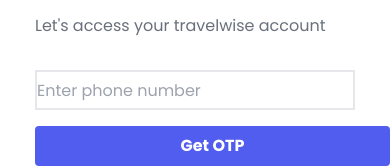
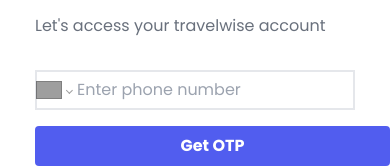
Before and after one commit to vishnukp1/React-firebase, a React (Vite) app: page / in a window 390 px wide. Shown: the part 301-469 px from the top of the page. Built offline with nearby package versions, Linux system fonts and the light colour scheme; grey boxes are pictures that could not be loaded.

Commit message:
Removed react-phone-input-2 from dependencies

```diff
--- a/package.json
+++ b/package.json
@@ -16,7 +16,6 @@
     "formik": "^2.4.6",
     "react": "^18.3.1",
     "react-dom": "^18.3.1",
-    "react-phone-input-2": "^2.15.1",
     "react-phone-number-input": "^3.4.3",
     "react-redux": "^9.1.2",
     "react-router-dom": "^6.24.0",
--- a/src/pages/auth/SignIn.tsx
+++ b/src/pages/auth/SignIn.tsx
@@ -6,7 +6,7 @@
 import { AppDispatch, RootState } from "../../store/Store";
 import { toast } from "react-toastify";
 import { Link, useNavigate } from "react-router-dom";
-import PhoneInput from "react-phone-number-input/input";
+import PhoneInput from "react-phone-number-input";
 import "react-phone-number-input/style.css";
 
 const SignIn: React.FC = () => {
@@ -47,6 +47,7 @@
           placeholder="Enter phone number"
           value={phoneNumber}
           onChange={setPhoneNumber}
+          defaultCountry="US"
         />
         <div id="recaptcha"></div>
         <Button
```
Also changed, not shown: 1 other file (tests, documents, lock files or other folders).
